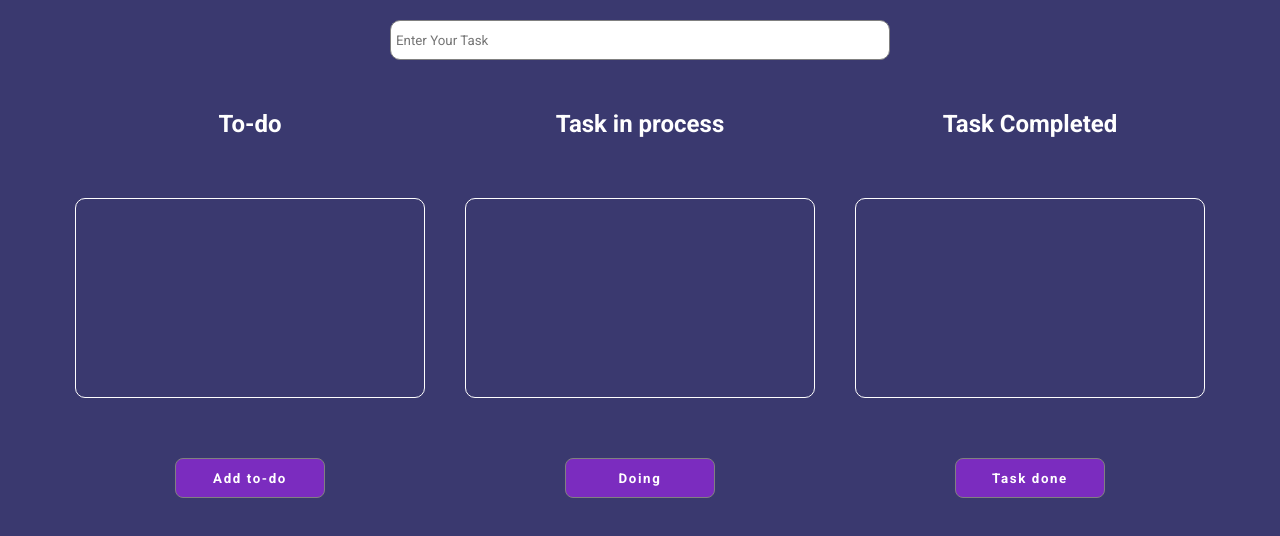
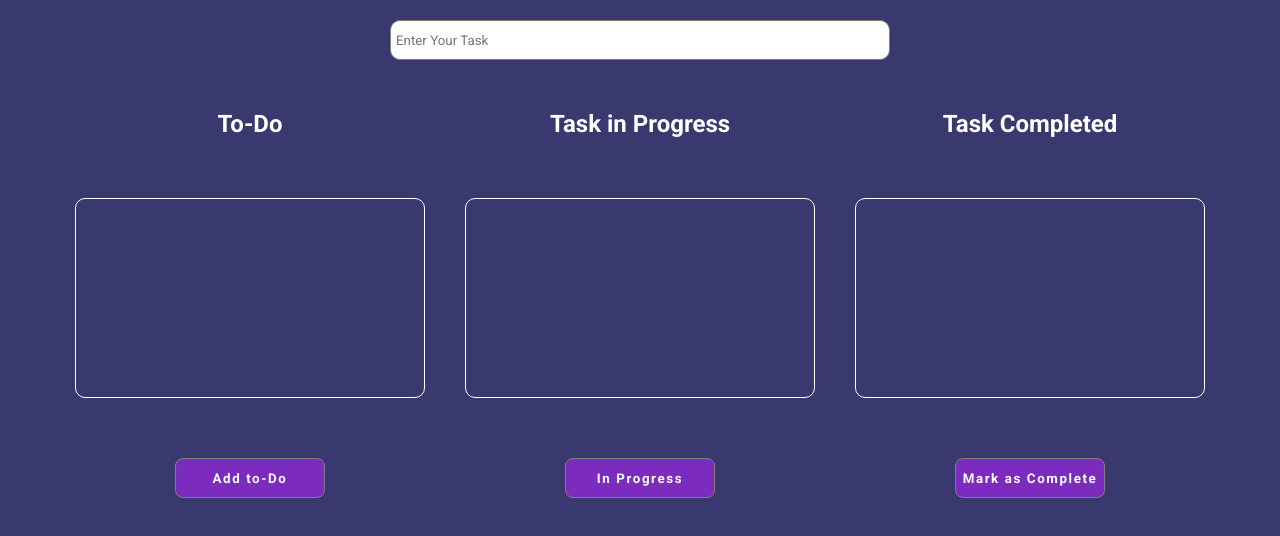
Before and after one commit to Deepaklalwanii/To-do-list, a plain HTML site: page index.html in a window 1280 px wide. Drawn offline with Linux system fonts and the light colour scheme.

Commit message:
html-changes

```diff
--- a/index.html
+++ b/index.html
@@ -17,25 +17,25 @@
         </div>
             <div class="list-container">
                 <div class="text-box">
-                    <h6>To-do</h6>
+                    <h6>To-Do</h6>
                     <div class="input-to-do" >
                         <ul class="to-do-ul drag"></ul>
                     </div>
-                    <button id="to-do">Add to-do</button>
+                    <button id="to-do">Add to-Do</button>
                 </div>
                 <div class="text-box">
-                    <h6>Task in process</h6>
+                    <h6>Task in Progress</h6>
                     <div class="input-doing">
                         <ul class="doing-ul drag"></ul>
                     </div>
-                    <button id="doing">Doing</button>
+                    <button id="doing">In Progress</button>
                 </div>
                 <div class="text-box">
                     <h6>Task Completed</h6>
                     <div class="input-task-done">
                         <ul class="Done-ul drag"></ul>
                     </div>
-                    <button id="done">Task done</button>
+                    <button id="done">Mark as Complete</button>
                 </div>
             </div>
         </div>
--- a/main.js
+++ b/main.js
@@ -71,8 +71,7 @@ function addTaskToList(list, taskContent, listKey) {
     });
 }
 
-
-
+git
 document.querySelector('#to-do').addEventListener('click', function() {
     let taskContent = input.value.trim();
     if (taskContent !== '') {
```
